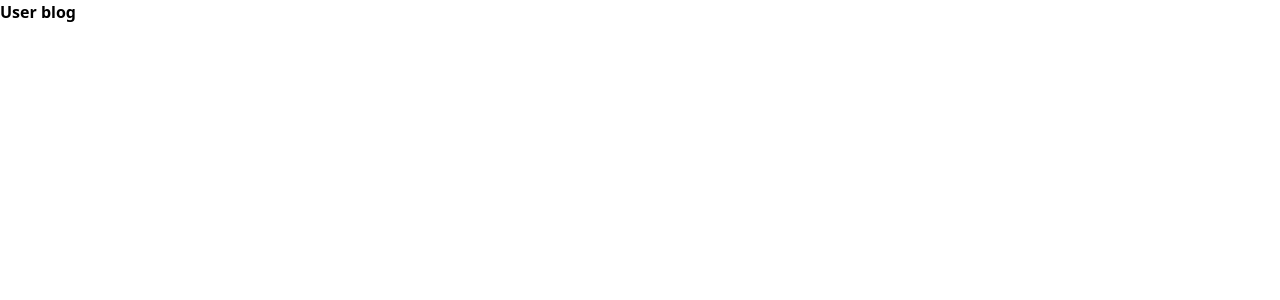
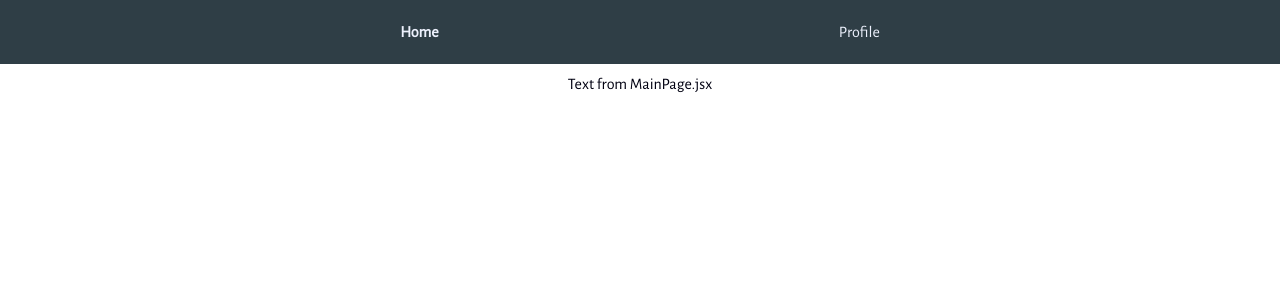
Before and after one commit to linch433/user-blog, a React (Vite) app: page / in a window 1280 px wide. Shown: the top 300 px of the page. Built offline with nearby package versions, Linux system fonts and the light colour scheme.

Commit message:
Added simple routing Added new dependencies

```diff
--- a/package.json
+++ b/package.json
@@ -13,6 +13,7 @@
     "@reduxjs/toolkit": "^1.9.5",
     "axios": "^1.4.0",
     "formik": "^2.2.9",
+    "prop-types": "^15.8.1",
     "react": "^18.2.0",
     "react-dom": "^18.2.0",
     "react-redux": "^8.0.5",
--- a/src/App.jsx
+++ b/src/App.jsx
@@ -1,10 +1,10 @@
+import { useRoutes } from 'react-router-dom';
+import routes from './routes';
+
 const App = () => {
+  const element = useRoutes(routes);
 
-  return (
-    <h1 className="font-bold">
-      User blog
-    </h1>
-  )
-}
+  return <div className="font-alegreyaSans min-h-screen">{element}</div>;
+};
 
-export default App
+export default App;
--- /dev/null
+++ b/src/components/NavigationLink.jsx
@@ -0,0 +1,22 @@
+import PropTypes from 'prop-types';
+import { NavLink } from 'react-router-dom';
+
+const NavigationLink = ({ path, name }) => {
+  return (
+    <NavLink
+      to={path}
+      className={({ isActive }) =>
+        isActive ? 'text-int-white-main font-bold' : 'text-int-white-main'
+      }
+    >
+      {name}
+    </NavLink>
+  );
+};
+
+NavigationLink.propTypes = {
+  path: PropTypes.string,
+  name: PropTypes.string,
+};
+
+export default NavigationLink;
--- a/src/index.css
+++ b/src/index.css
@@ -1,3 +1,5 @@
+@import url('https://fonts.googleapis.com/css2?family=Alegreya+Sans&display=swap');
+
 @tailwind base;
 @tailwind components;
 @tailwind utilities;
--- /dev/null
+++ b/src/layout/Header.jsx
@@ -0,0 +1,12 @@
+import NavigationLink from '../components/NavigationLink';
+
+const Header = () => {
+  return (
+    <div className="flex h-16 items-center justify-evenly text-int-white-main bg-main-bg-black">
+      <NavigationLink path={'/'} name={'Home'} />
+      <NavigationLink path={'/profile'} name={'Profile'} />
+    </div>
+  );
+};
+
+export default Header;
--- /dev/null
+++ b/src/layout/MainLayout.jsx
@@ -0,0 +1,17 @@
+import Header from './Header';
+import PropTypes from 'prop-types';
+
+const MainLayout = ({ children }) => {
+  return (
+    <div>
+      <Header />
+      <div className="my-2 text-int-black-main">{children}</div>
+    </div>
+  );
+};
+
+MainLayout.propTypes = {
+  children: PropTypes.object,
+};
+
+export default MainLayout;
--- /dev/null
+++ b/src/pages/MainPage.jsx
@@ -0,0 +1,9 @@
+const MainPage = () => {
+  return (
+    <div className="flex items-center justify-center">
+      Text from MainPage.jsx
+    </div>
+  );
+};
+
+export default MainPage;
--- /dev/null
+++ b/src/pages/ProfilePage.jsx
@@ -0,0 +1,9 @@
+const ProfilePage = () => {
+  return (
+    <div className="flex items-center justify-center">
+      Text from ProfilePage.jsx
+    </div>
+  );
+};
+
+export default ProfilePage;
--- /dev/null
+++ b/src/routes/index.jsx
@@ -0,0 +1,27 @@
+import ProfilePage from '../pages/ProfilePage';
+import MainLayout from '../layout/MainLayout';
+import MainPage from '../pages/MainPage';
+import { Outlet } from 'react-router-dom';
+
+const routes = [
+  {
+    path: '/',
+    element: (
+      <MainLayout>
+        <Outlet />
+      </MainLayout>
+    ),
+    children: [
+      {
+        path: '',
+        element: <MainPage />,
+      },
+      {
+        path: 'profile',
+        element: <ProfilePage />,
+      },
+    ],
+  },
+];
+
+export default routes;
--- a/tailwind.config.cjs
+++ b/tailwind.config.cjs
@@ -5,7 +5,24 @@ module.exports = {
     "./src/**/*.{js,ts,jsx,tsx}",
   ],
   theme: {
-    extend: {},
+    extend: {
+      colors: {
+        'main-bg-black': '#2f3e46',
+        'main-bg-light': '#52796f',
+        'secondary-bg-black': '#354f52',
+        'secondary-bg-light': '#84a98c',
+        'bg-light': '#cad2c5',
+        'int-white-main': '#EDF1FD',
+        'int-black-main': '#000011',
+        'int-yellow': '#FFD84F',
+        'int-grapefruit': '#FF4F66',
+        'int-blue-link': '#284CCC',
+        'int-green': '#47E273',
+      },
+      fontFamily: {
+        'alegreyaSans': ['Alegreya Sans'],
+      }
+    },
   },
   plugins: [],
 }
```
Also changed, not shown: src/main.jsx (+7 -7 lines), 1 other file (tests, documents, lock files or other folders).
